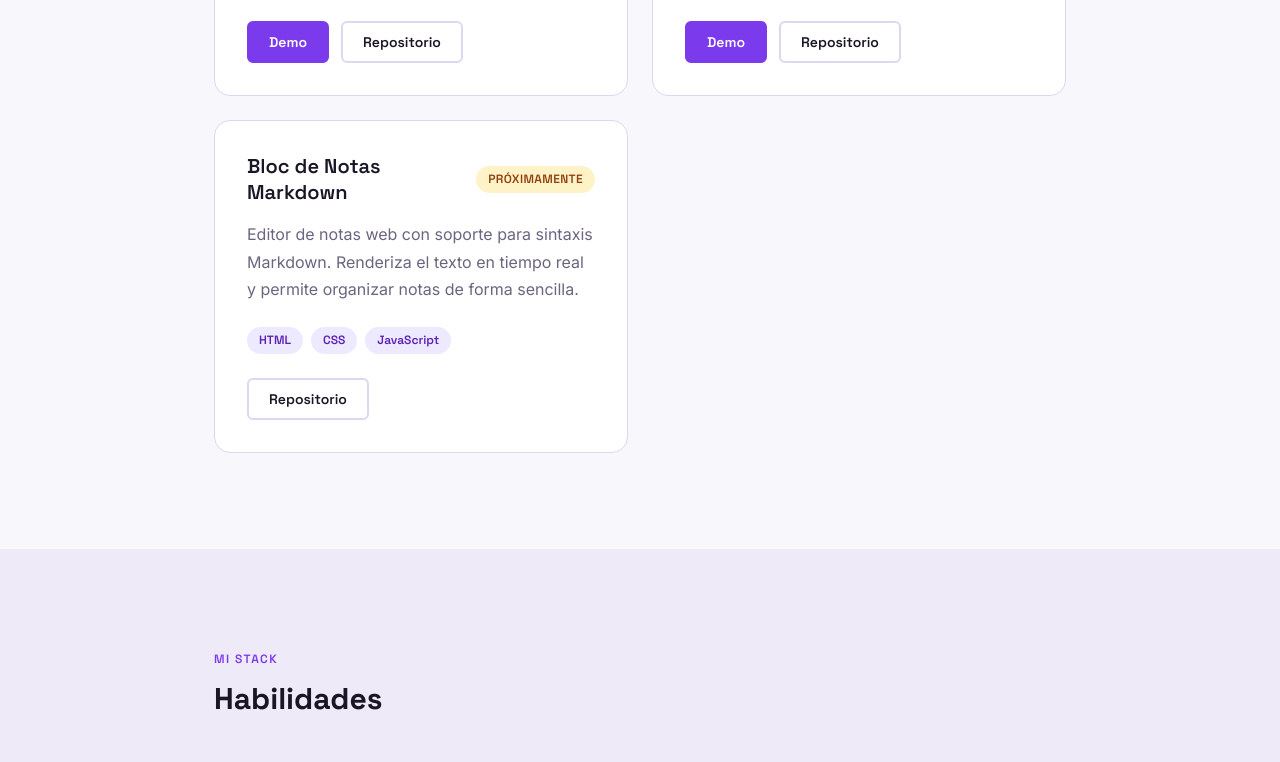
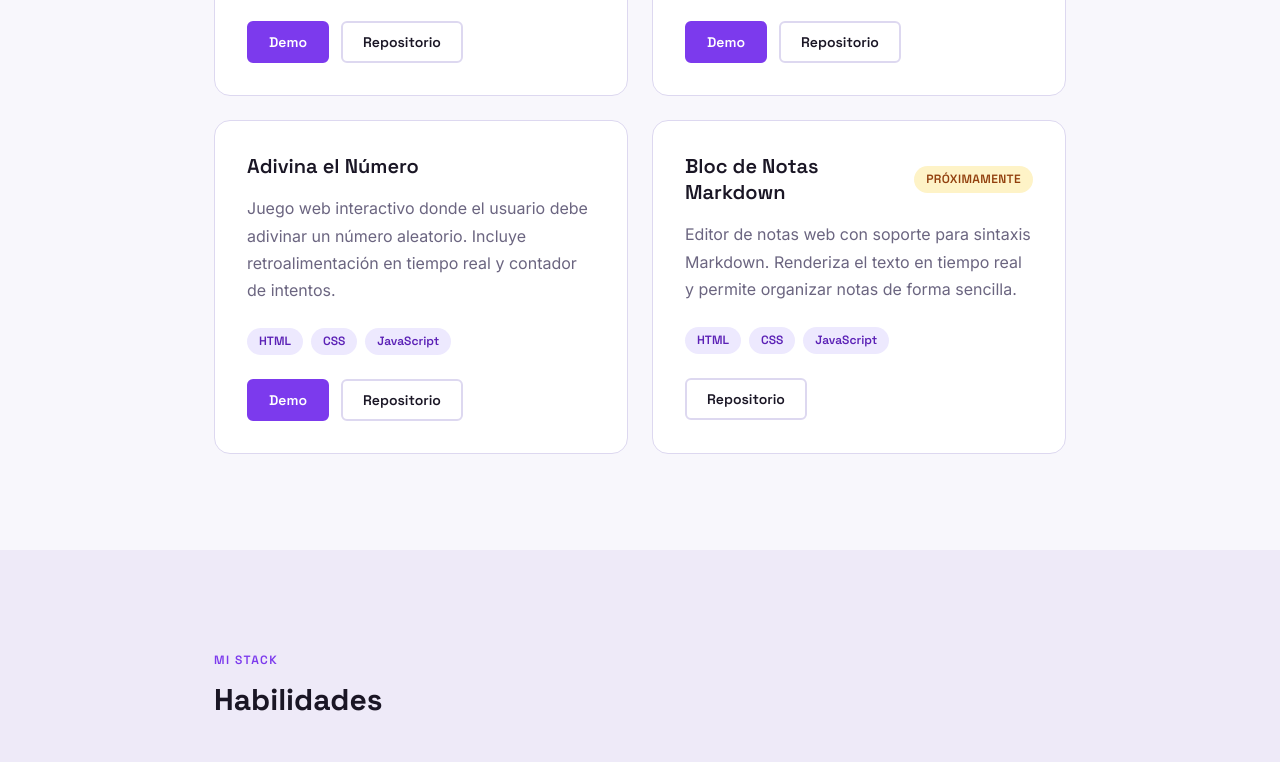
Before and after one commit to Aemete8/Portfolio, a plain HTML site: page index.html in a window 1280 px wide. Shown: the part 1818-2580 px from the top of the page. Drawn offline with nearby package versions, Linux system fonts and the light colour scheme.

Commit message:
refactor: improve HTML structure and CSS grid layout for skills section

```diff
--- a/assets/css/styles.css
+++ b/assets/css/styles.css
@@ -625,8 +625,8 @@
     /* Grid de iconos de habilidades */
     .skills__grid {
         display: grid;
-        grid-template-columns: repeat(auto-fit, minmax(250px, 1fr));
-        /* grid-template-columns: repeat(auto-fill, minmax(115px, 1fr)); */
+        grid-template-columns: repeat(3, 1fr);
+        grid-template-rows: repeat(3, auto);
         gap: var(--space-4);
     }
 
--- a/index.html
+++ b/index.html
@@ -1,5 +1,6 @@
 <!DOCTYPE html>
 <html lang="es" data-theme="dark">
+
 <head>
     <meta charset="UTF-8" />
     <meta name="viewport" content="width=device-width, initial-scale=1.0" />
@@ -14,7 +15,9 @@
     ============================================= -->
     <link rel="preconnect" href="https://fonts.googleapis.com" />
     <link rel="preconnect" href="https://fonts.gstatic.com" crossorigin />
-    <link href="https://fonts.googleapis.com/css2?family=Inter:wght@400;500;600&family=Space+Grotesk:wght@500;600;700&display=swap" rel="stylesheet" />
+    <link
+        href="https://fonts.googleapis.com/css2?family=Inter:wght@400;500;600&family=Space+Grotesk:wght@500;600;700&display=swap"
+        rel="stylesheet" />
     <!-- =============================================
         DEVICONS — iconos de tecnologías
     ============================================= -->
@@ -67,7 +70,8 @@
                 </a>
 
                 <!-- CV descargable -->
-                <a href="assets/CV-alejandro-martinez.pdf" download class="btn btn--outline" aria-label="Descargar CV en PDF">
+                <a href="assets/CV-alejandro-martinez.pdf" download class="btn btn--outline"
+                    aria-label="Descargar CV en PDF">
                     <svg width="14" height="14" viewBox="0 0 24 24" fill="none" stroke="currentColor" stroke-width="2.5"
                         stroke-linecap="round" stroke-linejoin="round" aria-hidden="true">
                         <path d="M21 15v4a2 2 0 01-2 2H5a2 2 0 01-2-2v-4" />
@@ -111,7 +115,7 @@
 
     <main id="main-content">
 
-    <!-- =============================================
+        <!-- =============================================
         SECCIÓN: HERO
         Presentación principal con nombre, título y tagline.
     ============================================= -->
@@ -153,7 +157,7 @@
             </div>
         </section>
 
-    <!-- =============================================
+        <!-- =============================================
         SECCIÓN: SOBRE MÍ
         Descripción personal y profesional.
         TODO: Reemplazar el Lorem ipsum con tu texto real.
@@ -170,12 +174,17 @@
                     <div class="about__text">
                         <!-- TODO: Reemplazar con tu presentación real -->
                         <p>
-                            Soy desarrollador Front-End Junior con conocimientos en HTML, CSS, JavaScript, Git, GitHub y SQL básico. Me apasiona
-                            crear interfaces web modernas, responsivas y centradas en la experiencia del usuario, aplicando la filosofía
+                            Soy desarrollador Front-End Junior con conocimientos en HTML, CSS, JavaScript, Git, GitHub y
+                            SQL básico. Me apasiona
+                            crear interfaces web modernas, responsivas y centradas en la experiencia del usuario,
+                            aplicando la filosofía
                             Mobile-First y buenas prácticas de desarrollo para escribir código limpio y mantenible.
-                            Me caracterizo por mi capacidad de aprendizaje, la proactividad y el interés por las nuevas tecnologías. Además, integro
-                            herramientas de Inteligencia Artificial en mi flujo de trabajo para optimizar procesos, automatizar tareas y resolver
-                            problemas de manera eficiente. Actualmente busco seguir creciendo profesionalmente y aportar valor en proyectos
+                            Me caracterizo por mi capacidad de aprendizaje, la proactividad y el interés por las nuevas
+                            tecnologías. Además, integro
+                            herramientas de Inteligencia Artificial en mi flujo de trabajo para optimizar procesos,
+                            automatizar tareas y resolver
+                            problemas de manera eficiente. Actualmente busco seguir creciendo profesionalmente y aportar
+                            valor en proyectos
                             desafiantes.
                         </p>
                     </div>
@@ -184,7 +193,7 @@
             </div>
         </section>
 
-    <!-- =============================================
+        <!-- =============================================
         SECCIÓN: PROYECTOS
         Muestra los proyectos con descripción,
         tecnologías y enlaces a demo / repositorio.
@@ -214,12 +223,14 @@
                         </ul>
                         <div class="project-card__links">
                             <!-- TODO: Reemplazar # con la URL real de la demo -->
-                            <a href="https://aemete8.github.io/Lista-de-tareas-To-Do-/" target="_blank" rel="noopener noreferrer" class="btn btn--primary btn--sm"
+                            <a href="https://aemete8.github.io/Lista-de-tareas-To-Do-/" target="_blank"
+                                rel="noopener noreferrer" class="btn btn--primary btn--sm"
                                 aria-label="Ver demo de Lista de Tareas (abre en nueva pestaña)">
                                 Demo
                             </a>
                             <!-- TODO: Reemplazar # con la URL real del repositorio -->
-                            <a href="https://github.com/Aemete8/Lista-de-tareas-To-Do-" target="_blank" rel="noopener noreferrer" class="btn btn--outline btn--sm"
+                            <a href="https://github.com/Aemete8/Lista-de-tareas-To-Do-" target="_blank"
+                                rel="noopener noreferrer" class="btn btn--outline btn--sm"
                                 aria-label="Ver código de Lista de Tareas en GitHub (abre en nueva pestaña)">
                                 Repositorio
                             </a>
@@ -242,18 +253,48 @@
                         </ul>
                         <div class="project-card__links">
                             <!-- TODO: Reemplazar # con la URL real de la demo -->
-                            <a href="https://aemete8.github.io/Calculadora-de-propinas/" target="_blank" rel="noopener noreferrer" class="btn btn--primary btn--sm"
+                            <a href="https://aemete8.github.io/Calculadora-de-propinas/" target="_blank"
+                                rel="noopener noreferrer" class="btn btn--primary btn--sm"
                                 aria-label="Ver demo de Calculadora de Propinas (abre en nueva pestaña)">
                                 Demo
                             </a>
-                            <a href="https://github.com/Aemete8/Calculadora-de-propinas" target="_blank" rel="noopener noreferrer" class="btn btn--outline btn--sm"
+                            <a href="https://github.com/Aemete8/Calculadora-de-propinas" target="_blank"
+                                rel="noopener noreferrer" class="btn btn--outline btn--sm"
                                 aria-label="Ver código de Calculadora de Propinas en GitHub (abre en nueva pestaña)">
                                 Repositorio
                             </a>
                         </div>
                     </article>
 
-                    <!-- Proyecto 3: Bloc de notas Markdown — En desarrollo -->
+                    <!-- Proyecto 3: Adivina el número -->
+                    <article class="project-card" aria-labelledby="project-3-title">
+                        <div class="project-card__header">
+                            <h3 class="project-card__title" id="project-3-title">Adivina el Número</h3>
+                        </div>
+                        <p class="project-card__description">
+                            Juego web interactivo donde el usuario debe adivinar un número aleatorio.
+                            Incluye retroalimentación en tiempo real y contador de intentos.
+                        </p>
+                        <ul class="project-card__stack" aria-label="Tecnologías utilizadas">
+                            <li class="project-card__tech">HTML</li>
+                            <li class="project-card__tech">CSS</li>
+                            <li class="project-card__tech">JavaScript</li>
+                        </ul>
+                        <div class="project-card__links">
+                            <a href="https://aemete8.github.io/Adivina-el-numero-Juego-/" target="_blank"
+                                rel="noopener noreferrer" class="btn btn--primary btn--sm"
+                                aria-label="Ver demo de Adivina el Número (abre en nueva pestaña)">
+                                Demo
+                            </a>
+                            <a href="https://github.com/Aemete8/Adivina-el-numero-Juego-" target="_blank"
+                                rel="noopener noreferrer" class="btn btn--outline btn--sm"
+                                aria-label="Ver código de Adivina el Número en GitHub (abre en nueva pestaña)">
+                                Repositorio
+                            </a>
+                        </div>
+                    </article>
+
+                    <!-- Proyecto 4: Bloc de notas Markdown — En desarrollo -->
                     <article class="project-card" aria-labelledby="project-3-title">
                         <div class="project-card__header">
                             <h3 class="project-card__title" id="project-3-title">Bloc de Notas Markdown</h3>
@@ -275,7 +316,8 @@
                                 aria-label="Ver demo de Bloc de Notas Markdown (abre en nueva pestaña)">
                                 Demo
                             </a> -->
-                            <a href="https://github.com/Aemete8/Notas-Markdown" target="_blank" rel="noopener noreferrer" class="btn btn--outline btn--sm"
+                            <a href="https://github.com/Aemete8/Notas-Markdown" target="_blank"
+                                rel="noopener noreferrer" class="btn btn--outline btn--sm"
                                 aria-label="Ver código de Bloc de Notas Markdown en GitHub (abre en nueva pestaña)">
                                 Repositorio
                             </a>
@@ -285,7 +327,7 @@
             </div>
         </section>
 
-    <!-- =============================================
+        <!-- =============================================
         SECCIÓN: HABILIDADES
         Iconos visuales de tecnologías con niveles.
     ============================================= -->
@@ -332,7 +374,8 @@
                     <!-- Figma -->
                     <li class="skill-item">
                         <!-- <i class="devicon-figma-plain colored skill-item__icon" aria-hidden="true"></i> -->
-                        <img width="32px" height="32px" class="skill-item__icon"  src="https://cdn.jsdelivr.net/gh/devicons/devicon@latest/icons/figma/figma-original.svg"/>
+                        <img width="32px" height="32px" class="skill-item__icon"
+                            src="https://cdn.jsdelivr.net/gh/devicons/devicon@latest/icons/figma/figma-original.svg" />
                         <span class="skill-item__name">Figma</span>
                     </li>
 
@@ -371,7 +414,7 @@
 
     </main>
 
-<!-- =============================================
+    <!-- =============================================
     FOOTER
 ============================================= -->
     <footer class="footer" role="contentinfo">
```
